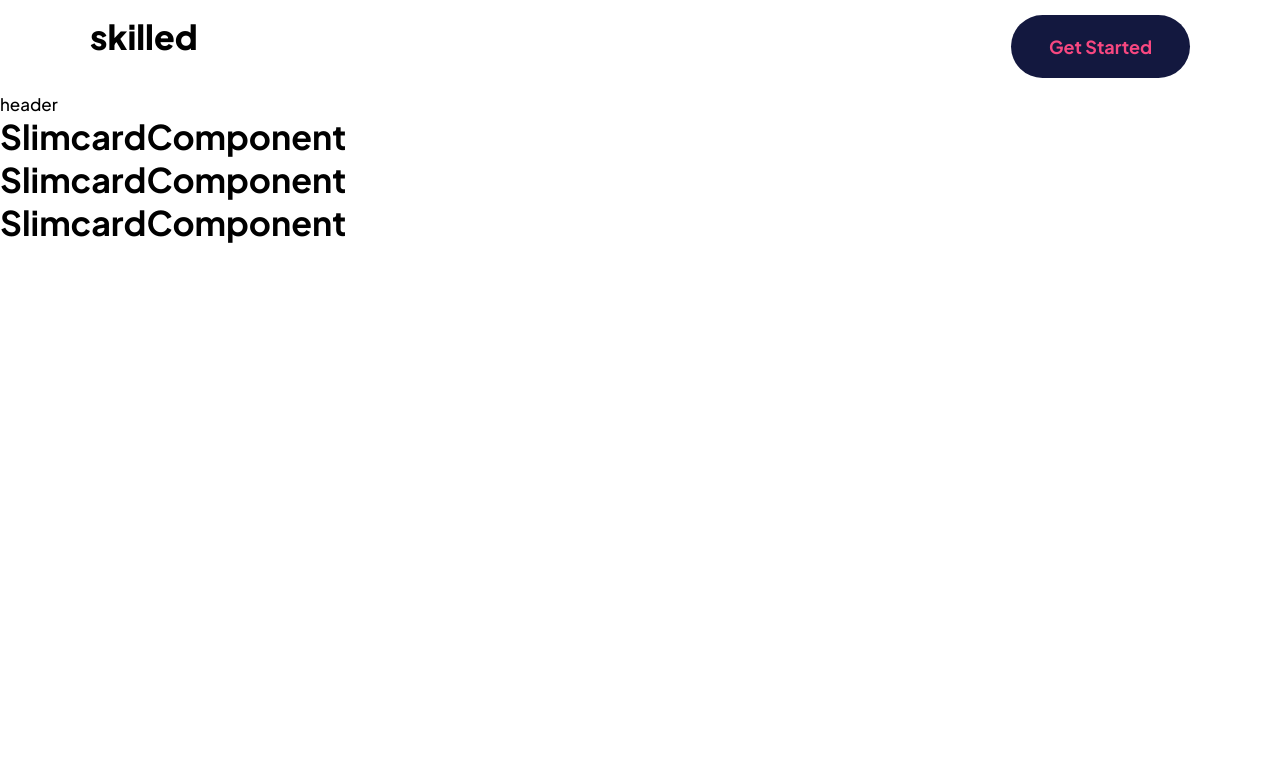
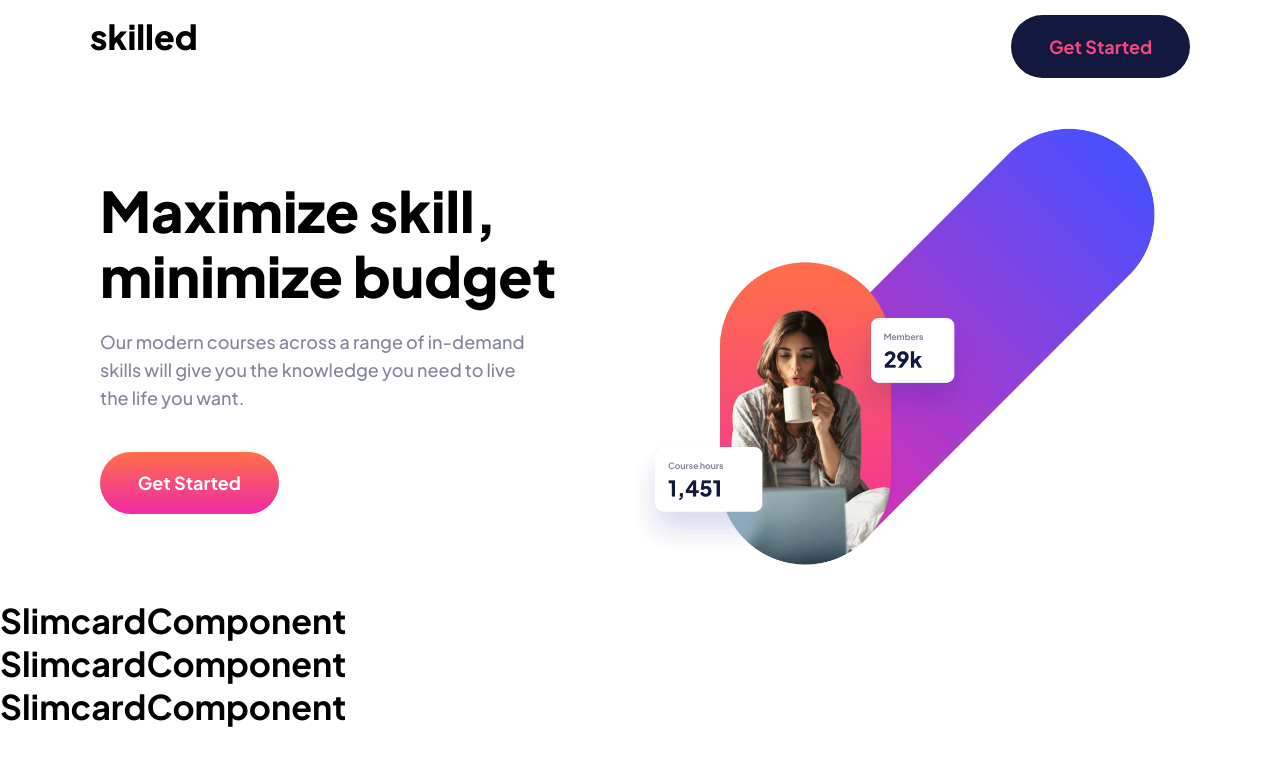
Before and after one commit to akinwumidi/React-Skilled-E-Learning, a React (Create React App) app: page / in a window 1280 px wide. Shown: the top 766 px of the page. Built offline with nearby package versions, Linux system fonts and the light colour scheme.

Commit message:
Completed Header Hero Section

```diff
--- a/src/components/nav/nav.scss
+++ b/src/components/nav/nav.scss
@@ -10,7 +10,7 @@
   .header-btn {
     outline: none;
     border: none;
-    background-color: var(--primary-text);
+    background-color: var(--text-color);
     color: #fff;
     padding: 1.1em 2.1em;
     border-radius: 50px;
@@ -19,6 +19,6 @@
   }
 
   .header-btn:hover {
-    background-color: var(--primary-btn-hover);
+    background-color: var(--text-color-light-hover);
   }
 }
--- /dev/null
+++ b/src/constants/Images.js
@@ -0,0 +1,5 @@
+import headerImg from './../assets/image-hero-mobile.png'
+
+export default {
+    headerImg
+}
--- /dev/null
+++ b/src/constants/index.js
@@ -0,0 +1 @@
+export { default as Images} from './Images'
--- a/src/containers/header/header.jsx
+++ b/src/containers/header/header.jsx
@@ -1,8 +1,30 @@
 import React from 'react'
-import './header.css'
+import './header.scss'
+import { Images } from './../../constants'
 
 const Header = () => {
-  return <div>header</div>
+  return (
+    <section className="header__hero-section container">
+      <div className="header__hero-container">
+        <h1>
+          Maximize skill, <br />
+          minimize budget
+        </h1>
+        <p>
+          Our modern courses across a range of in-demand skills will give you
+          the knowledge you need to live the life you want.
+        </p>
+        <button className="header__hero-btn">
+          <a href="#">Get Started</a>
+        </button>
+        <img
+          className="header__hero-image"
+          src={Images.headerImg}
+          alt="headerImage"
+        />
+      </div>
+    </section>
+  )
 }
 
 export default Header
--- /dev/null
+++ b/src/containers/header/header.scss
@@ -0,0 +1,57 @@
+.header__hero-section {
+  display: flex;
+  justify-content: space-between;
+  align-items: center;
+  background: url(./../../assets/image-hero-desktop@2x.png) no-repeat right top;
+  background-size: contain;
+}
+.header__hero-image {
+  display: none;
+}
+.header__hero-container {
+  margin: 85px 10px;
+  display: flex;
+  flex-direction: column;
+  justify-content: space-between;
+  align-items: flex-start;
+  gap: 20px;
+
+  h1 {
+    font-weight: 800;
+    font-size: 3.5rem;
+    line-height: 65px;
+  }
+
+  p {
+    margin-left: 0;
+    font-size: 1.125rem;
+    font-weight: 500;
+    color: var(--text-color-light);
+    overflow-wrap: break-word;
+    max-width: 440px;
+    line-height: 28px;
+  }
+
+  .header__hero-btn {
+    border: none;
+    outline: none;
+    margin-top: 20px;
+    background: linear-gradient(180deg, #ff6f48 0%, #f02aa6 100%);
+    padding: 1.1em 2.1em;
+    border-radius: 50px;
+    font-weight: 700;
+    font-size: 1.125rem;
+    a {
+      color: #fff;
+    }
+  }
+
+  .header__hero-btn:hover {
+    background: linear-gradient(
+        0deg,
+        rgba(255, 255, 255, 0.5),
+        rgba(255, 255, 255, 0.5)
+      ),
+      linear-gradient(180deg, #ff6f48 0%, #f02aa6 100%);
+  }
+}
--- a/src/index.css
+++ b/src/index.css
@@ -5,6 +5,7 @@
   --font-family: 'Plus Jakarta Sans', sans-serif;
   --text-color: #13183F;
   --text-color-light: #83869A;
+  --text-color-light-hover: #666ca3;
   --dark-orange: #f74780;
   --light-orange: #FFA7C3;
   --btn-gradient: linear-gradient(180deg, #FF6F48 0%, #F02AA6 100%);
```
Also changed, not shown: src/containers/header/header.css (deleted).
